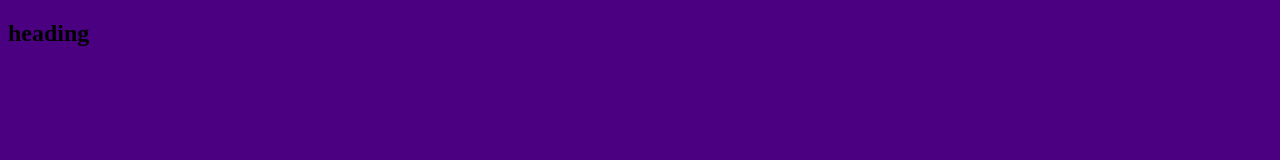
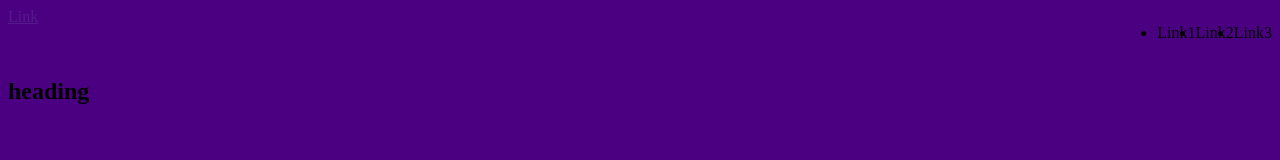
Before and after one commit to Dav991123/CardCounter, a plain HTML site: page index.html in a window 1280 px wide. Drawn offline with Linux system fonts and the light colour scheme.

Commit message:
implement header section

```diff
--- a/css/style.less
+++ b/css/style.less
@@ -1,3 +1,11 @@
 body {
     background-color: indigo;
 }
+
+header {
+    display: flex;
+    justify-content: space-between;
+    > ul {
+        display: flex;
+    }
+}
--- a/index.html
+++ b/index.html
@@ -8,6 +8,14 @@
     <title>Document</title>
 </head>
 <body>
+    <header>
+        <a href="">Link</a>
+        <ul>
+            <li>Link1</li>
+            <li>Link2</li>
+            <li>Link3</li>
+        </ul>
+    </header>
     <h2>
         heading
     </h2>
```
Also changed, not shown: css/style.css.
